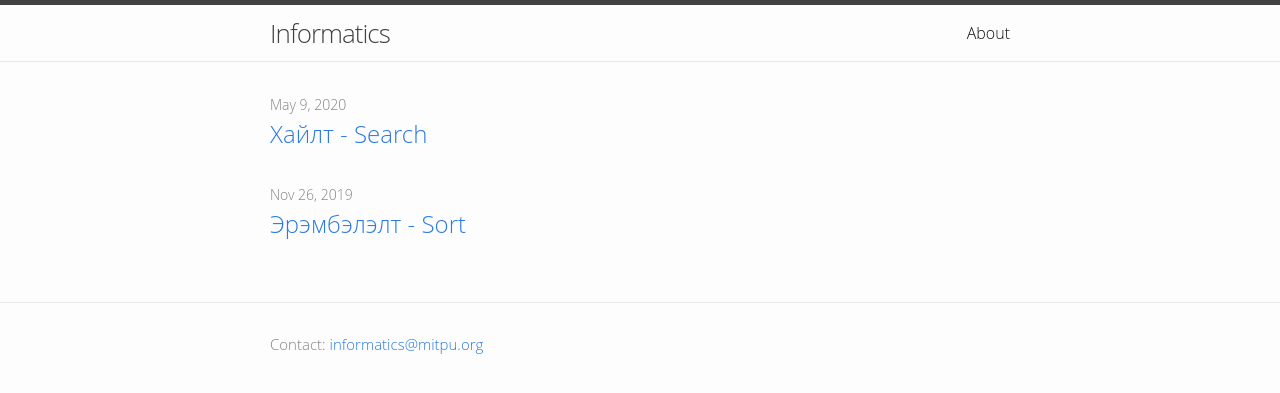
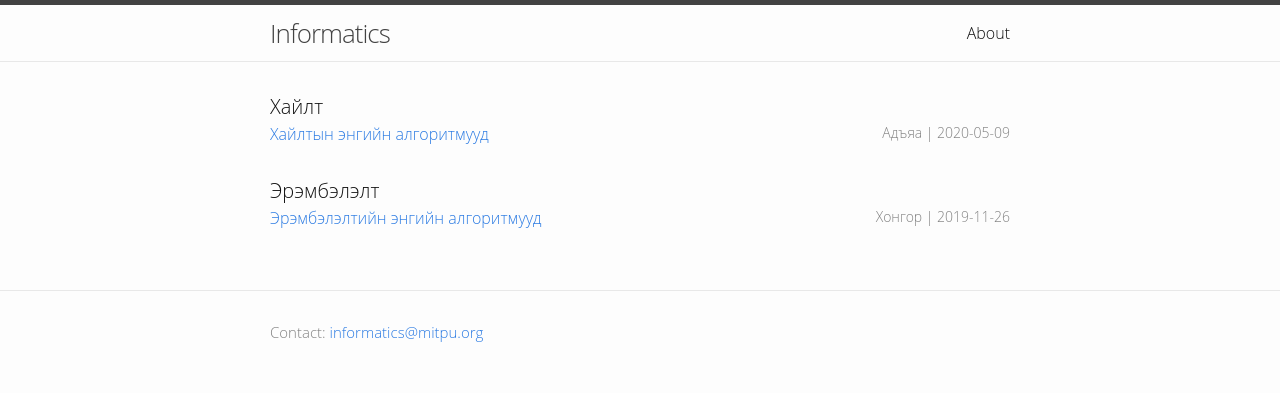
Before and after one commit to MITPU/informatics, a Jekyll site: the page built from index.md, in a window 1280 px wide. Shown: the top 393 px of the page. Built offline with Jekyll 4.4.1, drawn with Linux system fonts in a browser that asks for light colours.

Commit message:
Post could be grouped now

```diff
--- a/_layouts/post.html
+++ b/_layouts/post.html
@@ -4,7 +4,7 @@ layout: default
 <div class="post">
 
   <header class="post-header">
-    <p class="post-meta">{{ page.date | date: "%b %-d, %Y" }}{% if page.author %} • {{ page.author }}{% endif %}{% if page.meta %} • {{ page.meta }}{% endif %}</p>
+    <p class="post-meta">{{ page.date | date: "%Y-%m-%d" }}{% if page.author %} • {{ page.author }}{% endif %}{% if page.meta %} • {{ page.meta }}{% endif %}</p>
     <h1 class="post-title">{{ page.title }}</h1>
   </header>
 
--- a/_posts/2019-11-26-sort.markdown
+++ b/_posts/2019-11-26-sort.markdown
@@ -1,10 +1,11 @@
 ---
 layout: post
-title:  "Эрэмбэлэлт - Sort"
+title:  "Эрэмбэлэлтийн энгийн алгоритмууд"
 date:   2019-11-26 01:59:54 -0500
-categories: Sort
+author: "Хонгор"
+category: "эрэмбэлэлт"
 ---
-# **Эрэмбэлэлт - Sort**
+# **Эрэмбэлэлт гэж юу вэ?**
 
 Эрэмбэлэлт нь бидний өдөр дутмын амьдралд байнга тааралддаг. Биеийн тамирын хичээл дээр өндрөөс нам уруу жагсах гэх мэт. Ингэж дараалалд оруулсанаар бид ангийн хамгийн өндөр болон намхан хүүхдийг хялбархан мэдэж болхоос гадна ангийн дундаж өндөртэй хүүхдийг төвөггүй олж чадах юм.
 
--- a/_posts/2020-05-09-search.markdown
+++ b/_posts/2020-05-09-search.markdown
@@ -1,18 +1,17 @@
 ---
 layout: post
-title:  "Хайлт - Search"
+title:  "Хайлтын энгийн алгоритмууд"
 date:   2020-05-09
-categories: Search
+author: Адъяа
+category: 'хайлт'
 ---
-# Хайлт
-
 Хайлтын алгоритм нь бидний өдөр тутам хэрэглэгдэг бүхий л програмуудад хамгийн түгээмэл хэрэглэгддэг алгоритмуудын нэг юм. Та Facebook эсвэл Instagram-аа нээгээд аль нэг найзынхаа профайл дээр дарахад тухайн хуудсыг танд үзүүлэхийн тулд сервер эсвэл өгөгдлийн сан дээр хэдэн зуу эсвэл хэдэн мянган хайх үйлдэл явагдаж байдаг.
 
 Хайлтын бодлогыг энгийнээр дараах байдлаар тодорхойлж болно: <code>A<sub>1</sub>, A<sub>2</sub>, ... A<sub>n</sub></code> гэсэн n ширхэг элементүүд дотроос x-тэй тэнцүү элементийг олно уу? Бидний хэрэгцээнээс шалтгаалаад бодлого маань a) тухайн элемент зөвхөн байгаа эсэхийг олох эсвэл б) олдсон элементийн байрлал буюу индексийг олох байж болно. Энэ удаад бүгдээрээ _а_ хувилбар буюу зөвхөн тийм эсвэл үгүй гэдэг дээр төвлөрье.
 
 Бид энэ удаа хамгийн энгийн бөгөөд өргөн хэрэглэгддэг хоёр алгоритм болох шугаман хайлт болон хоёртын хайлтын алгоритмуудыг судлах болно.
 
-## Шугаман хайлт
+# Шугаман хайлт
 
 Шугаман хайлтын үндсэн санаа нь `A` жагсаалт дахь элементүүдээр нэг нэгээр нь давтаад тэдгээрийн аль нэг нь бидний хайж байгаа `x`-тэй тэнцүү үед давталтыг зогсоох юм.
 
--- a/_sass/_layout.scss
+++ b/_sass/_layout.scss
@@ -173,19 +173,23 @@
     margin-left: 0;
     list-style: none;
 
-    > li {
+    > li.post-category {
+        font-size: 20px;
+    }
+
+    > li.post {
         margin-bottom: $spacing-unit;
+    }
+
+    .date-author {
+        display: inline-block;
+        float: right;
     }
 }
 
 .post-meta {
     font-size: $small-font-size;
     color: $grey-color;
-}
-
-.post-link {
-    display: block;
-    font-size: 24px;
 }
 
 
--- a/index.md
+++ b/index.md
@@ -5,14 +5,16 @@ layout: default
 <div class="home">
 
   <ul class="post-list">
-    {% for post in site.posts %}
-      <li>
-        <span class="post-meta">{{ post.date | date: "%b %-d, %Y" }}</span>
 
-        <h2>
+    {% assign posts_grouped_by_category = site.posts | group_by:'category' %}
+    {% for post_group in posts_grouped_by_category %}
+      <li class='post-category'>{{ post_group.name | capitalize }}</li>
+      {% for post in post_group.items %}
+        <li class='post'>
           <a class="post-link" href="{{ post.url | prepend: site.baseurl }}">{{ post.title }}</a>
-        </h2>
-      </li>
+          <span class="post-meta date-author">{{ post.author | capitalize}} | {{ post.date | date: "%Y-%m-%d" }}</span>
+        </li>
+      {% endfor %}
     {% endfor %}
   </ul>
 
```
Also changed, not shown: other parts of _posts/2020-05-09-search.markdown (+0 -2 lines), Gemfile.lock.
